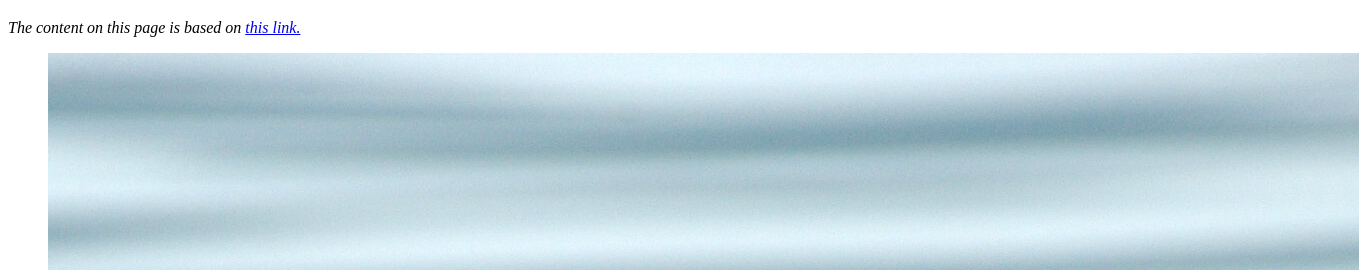
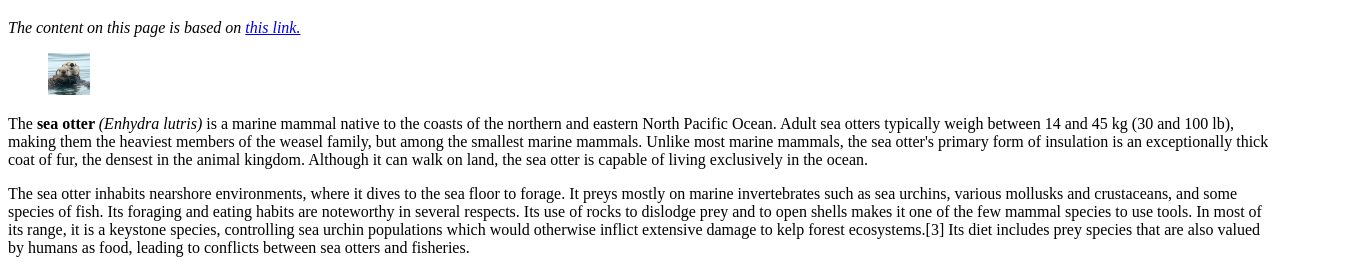
Before and after one commit to rach7239/rach7239.github.io, a plain HTML site: page assignment3.html in a window 1280 px wide. Shown: the part 61-331 px from the top of the page, 1359 px wide, since content can reach past the window. Drawn offline with Linux system fonts and the light colour scheme.

Commit message:
Update assignment3.html

```diff
--- a/assignment3.html
+++ b/assignment3.html
@@ -8,7 +8,7 @@
         <p><em>The content on this page is based on <a href="https://en.wikipedia.org/wiki/Sea_otter">this link.</a></em></p>
 
         <figure>
-            <img src="/img/otter.jpg" alt="otter photo">
+            <img src="/img/otter.jpg" alt="otter photo" width="42" height="42">
         </figure>
 
         <p>The <strong>sea otter </strong><em>(Enhydra lutris)</em> is a marine mammal native to the coasts of the northern and eastern North Pacific Ocean. Adult sea otters typically weigh between 14 and 45 kg (30 and 100 lb), making them the heaviest members of the weasel family, but among the smallest marine mammals. Unlike most marine mammals, the sea otter's primary form of insulation is an exceptionally thick coat of fur, the densest in the animal kingdom. Although it can walk on land, the sea otter is capable of living exclusively in the ocean.</p>
```
